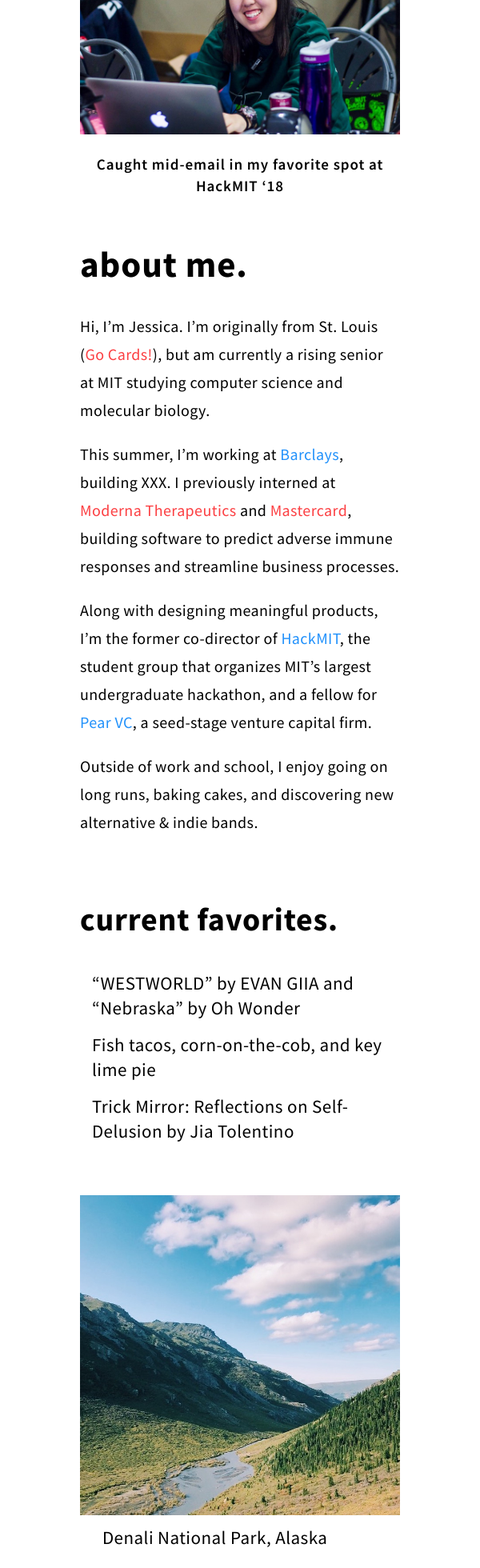
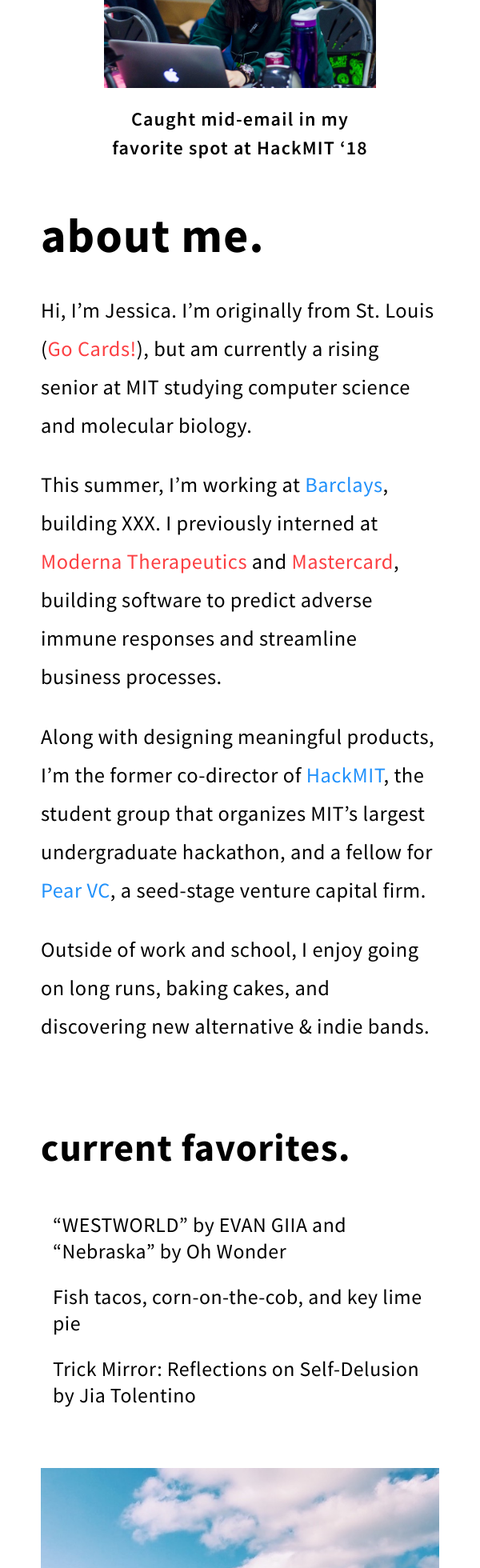
Before and after one commit to jessicajsun/personal-website, a Next.js app: page /about in a window 600 px wide. Shown: the part 220-2180 px from the top of the page at 80% size. Built offline with nearby package versions, Linux system fonts and the light colour scheme.

Commit message:
changed px to vw in about

```diff
--- a/components/about.module.css
+++ b/components/about.module.css
@@ -3,23 +3,22 @@
   flex-direction: row;
   align-items: center;
   justify-content: center;
-  margin-top: 78px;
-  margin-bottom: 120px;
+  margin-top: 5.5vw;
+  margin-bottom: 10vw;
 }
 
 .about {
   width: 100%;
   margin-left: auto;
-  max-width: 700px;
-  padding-bottom: 20px;
-  margin-right: 50px;
+  max-width: 55%;
+  padding-right: 5vw;
 
 }
 
 .titleAbout{
   font-weight: bold;
-  font-size: 55px;
-  line-height: 69px;
+  font-size: 3.8vw;
+  line-height: 4vw;
   letter-spacing: 0.02em;
 
   margin-bottom: 40px;
@@ -27,24 +26,23 @@
 
 .blurb {
   font-weight: normal;
-  font-size: 22px;
-  line-height: 37px;
+  font-size: 1.5vw;
+  line-height: 2.5vw;
   letter-spacing: 0.02em;
 
 }
 
 .me{
   width: 100%;
-  margin-left: 50px;
   margin-right: auto;
-  max-width: 500px;
+  max-width: 35%;
 }
 
 .captions{
   font-weight: 600;
   font-style: normal;
-  font-size: 20px;
-  line-height: 25px;
+  font-size: 1.35vw;
+  line-height: 2vw;
   text-align: center;
 
   display: flex;
@@ -52,8 +50,8 @@
   justify-content: center;
   letter-spacing: 0.05em;
 
-  margin-top: 15px;
-  margin-bottom: 15px;
+  margin-top: 1.2vw;
+  margin-bottom: 1.2vw;
   color: #000000;
 }
 
@@ -61,27 +59,26 @@
 @media screen and (max-width:767px){
   .topPanel{
     flex-direction: column-reverse;
-    margin-bottom: 40px;
-    margin-top: 70px;
+    margin-top: 0px;
   }
 
   .titleAbout{
-    font-size: 40px;
-    line-height: 49px;
-    margin-bottom: 30px;
-    margin-top: 40px;
+    font-size: 10vw;
+    line-height: 10.2vw;
+    margin-top: 8vw;
   }
 
   .about{
     margin-left: inherit;
     margin-right: inherit;
-    max-width: 340px;
+    max-width: 83%;
+    padding-right: 0vw;
     padding-bottom: 40px;
   }
 
   .blurb{
-    font-size: 17px;
-    line-height: 30px;
+    font-size: 4.4vw;
+    line-height: 8vw;
   }
 
   .me{
@@ -92,60 +89,22 @@
   }
 
   .captions{
-    font-size: 16px;
-    line-height: 23px;
+    font-size: 4vw;
+    line-height: 6vw;
+    margin-top: 2vw;
+    margin-bottom: 2vw;
   }
 
 }
 
-@media screen and (min-width:400px) and (max-width:767px) {
-  .titleAbout{
-    font-size: 40px;
-    line-height: 54px;
+@media screen and (min-width:635px) and (max-width:767px){
+  .captions{
+    font-size: 3vw;
+    line-height: 4vw;
+    margin-top: 2vw;
+    margin-bottom: 2vw;
   }
 
-  .about{
-    max-width: 350px;
-  }
-
-  .me{
-    max-width: 350px;
-  }
-
-  .blurb{
-    font-size: 19px;
-    line-height: 32px;
-  }
-
-  .captions{
-    font-size: 18px;
-    line-height: 25px;
-  }
-}
-
-@media screen and (min-width:450px) and (max-width:767px) {
-  .titleAbout{
-    font-size: 45px;
-    line-height: 59px;
-  }
-
-  .about{
-    max-width: 400px;
-  }
-
-  .me{
-    max-width: 400px;
-  }
-
-  .blurb{
-    font-size: 20px;
-    line-height: 35px;
-  }
-
-  .captions{
-    font-size: 19px;
-    line-height: 27px;
-  }
 }
 
 
@@ -154,13 +113,13 @@
   flex-direction: row;
   align-items: center;
   justify-content: center;
-  margin-bottom: 130px;
+  margin-bottom: 9.5vw;
 }
 
 .titleFavorites{
   font-weight: bold;
-  font-size: 45px;
-  line-height: 57px;
+  font-size: 3.2vw;
+  line-height: 4.2vw;
   letter-spacing: 0.02em;
 
   margin-bottom: 40px;
@@ -169,32 +128,31 @@
 .writtenFavs{
   width: 100%;
   margin-left: auto;
-  max-width: 800px;
-  margin-right: 50px;
-
+  max-width: 57.8%;
+  margin-right: 2.2vw;
 }
 
 .favorite{
   display: flex;
   flex-direction: row;
   align-items: center;
-  margin-bottom: 15px;
+  margin-bottom: 1vw;
 }
 
 .favText{
   font-style: normal;
   font-weight: normal;
-  font-size: 25px;
-  line-height: 31px;
+  font-size: 1.8vw;
+  line-height: 2.8vw;
   letter-spacing: 0.02em;
-  margin-left: 30px;
+  margin-left: 1vw;
 }
 
 .location{
   width: 100%;
-  margin-left: 50px;
   margin-right: auto;
-  max-width: 400px;
+  max-width: 30%;
+  padding-left: 2.5vw;
 }
 
 .location > img{
@@ -205,56 +163,61 @@
   display: flex;
   flex-direction: row;
   align-items: center;
-  margin-top: 5px;
+  margin-top: 0.5vw;
 }
 
 .smCaption{
   font-style: normal;
   font-weight: normal;
-  font-size: 20px;
-  line-height: 25px;
+  font-size: 1.4vw;
+  line-height: 2.4vw;
   letter-spacing: 0.02em;
-  margin-left: 8px;
+  margin-left: 0.5vw;
 }
 
 .icon{
-  font-size: 40px;
+  font-size: 2.8vw;
 }
 
 .locationIcon{
-  font-size: 20px;
+  font-size: 1.4vw;
 }
 
 
 @media screen and (max-width:767px) {
   .favs{
     flex-direction: column;
-    margin-left: auto;
-    margin-right: auto;
-    max-width: 325px;
-    margin-bottom: 100px;
+    margin-bottom: 20vw;
   }
 
   .titleFavorites{
-    font-size: 35px;
-    line-height: 43px;
+    font-size: 8vw;
+    line-height: 9vw;
+    margin-bottom: 9vw;
   }
 
   .writtenFavs{
     margin-bottom: 50px;
-    margin-left: 0px;
-    margin-right: 0px;
+    width: 100%;
+    margin-left: auto;
+    margin-right: auto;
+    max-width: 83%;
+  }
+
+  .favorite{
+    margin-bottom: 4vw;
   }
 
   .favText{
-    font-size: 18px;
-    line-height: 23px;
-    margin-left: 15px;
+    font-size: 4.3vw;
+    line-height: 5.5vw;
+    margin-left: 2.5vw;
   }
 
   .smCaption{
-    font-size: 18px;
-    line-height: 23px;
+    font-size: 4.3vw;
+    line-height: 5.5vw;
+    margin-left: 4vw;
   }
 
   .icon{
@@ -262,65 +225,27 @@
   }
 
   .location{
+    max-width: 83%;
     margin-left: 0px;
     margin-right: 0px;
+    padding-left: 0vw;
   }
 
   .locationText{
-    margin-left: 15px;
+    margin-top: 3vw;
+    margin-left: 4vw;
   }
 
   .location > img{
     width: 100%;
   }
 
-}
-
-@media screen and (min-width:400px) and (max-width:767px) {
-  .favs{
-    max-width: 350px;
+  .icon{
+    font-size: 6vw;
   }
 
-  .titleFavorites{
-    font-size: 38px;
-    line-height: 46px;
-  }
-
-  .favText{
-    font-size: 20px;
-    line-height: 26px;
-    margin-left: 15px;
-  }
-
-  .smCaption{
-    font-size: 20px;
-    line-height: 25px;
+  .locationIcon{
+    font-size: 4.6vw;
   }
 
 }
-
-@media screen and (min-width:450px) and (max-width:767px) {
-  .favs{
-    max-width: 400px;
-  }
-
-  .titleFavorites{
-    font-size: 40px;
-    line-height: 48px;
-  }
-
-  .favText{
-    font-size: 23px;
-    line-height: 31px;
-    margin-left: 15px;
-  }
-
-  .smCaption{
-    font-size: 23px;
-    line-height: 27px;
-  }
-
-  .locationText{
-    margin-left: 20px;
-  }
-}
--- a/components/home.module.css
+++ b/components/home.module.css
@@ -276,3 +276,9 @@
 .alarmIcon{
   border-radius: 30px;
 }
+
+@media screen and (max-width:767px) {
+  .projects{
+    margin-bottom: 20vw;
+  }
+}
--- a/components/layout.module.css
+++ b/components/layout.module.css
@@ -64,7 +64,7 @@
 @media screen and (max-width:767px) {
   .navBar{
     padding-left: 25px;
-    margin-bottom: 80px;
+    margin-bottom: 60px;
     margin-top: 0px;
 
   }
--- a/pages/about.js
+++ b/pages/about.js
@@ -49,17 +49,16 @@
         </section>
 
 
-          {/* FAVORITES */}
+        {/* FAVORITES */}
 
 
         <section className={styles.favs}>
-
-          {/* music */}
 
           <div className={styles.writtenFavs}>
 
             <div className={`${styles.titleFavorites}`}>current favorites.</div>
 
+            {/* music */}
             <div className={styles.favorite}>
                 <div className={styles.icon}>
                   <span className="fa-stack">
```
